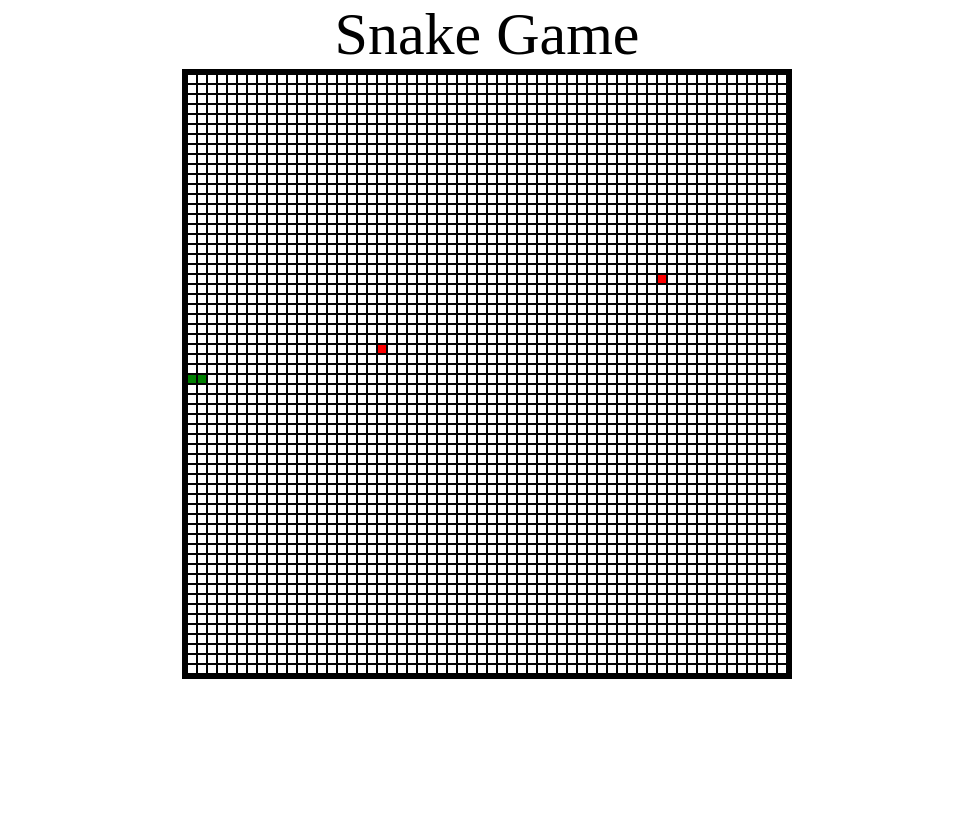
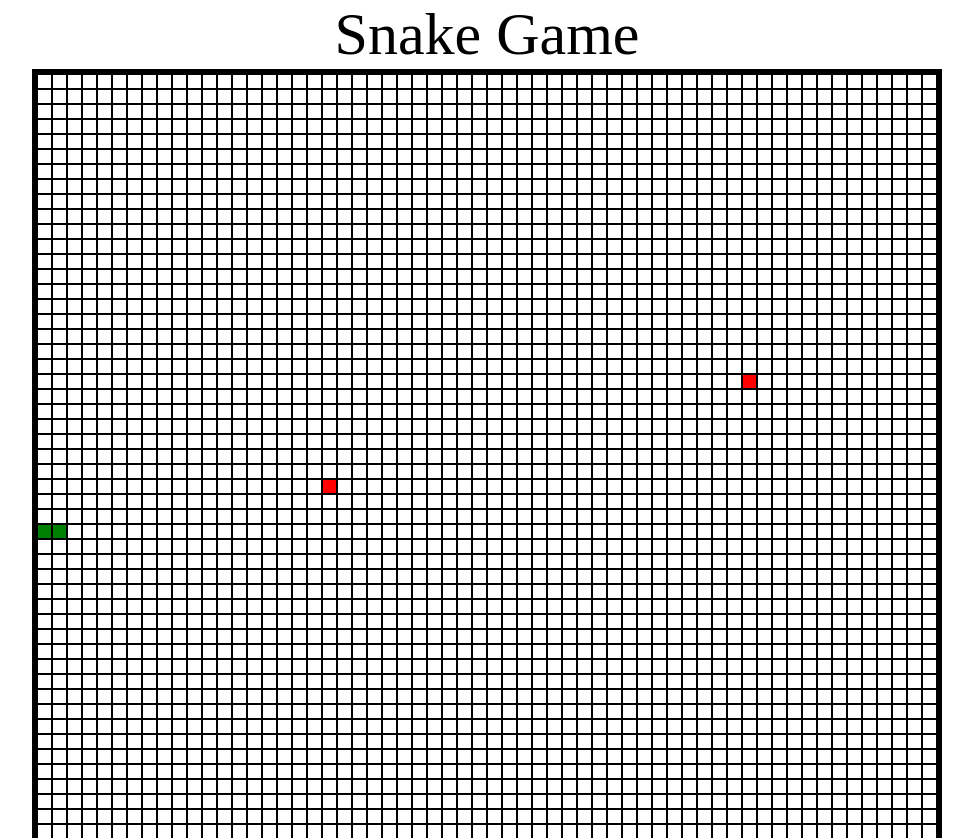
Before and after one commit to Kayleith/GameDayJquery, a plain HTML site: page snake/index.html in a window 1280 px wide. Shown: the top 838 px of the page, without its empty margins (153-1126 px from the left). Before the commit the page ends 800 px from the top, so only its background shows below. Drawn offline with Linux system fonts and the light colour scheme.

Commit message:
Made it bigger

```diff
--- a/snake/snake.css
+++ b/snake/snake.css
@@ -32,8 +32,8 @@ h1{
 
 .grid {
   display: block;
-  width: 600px;
-  height: 600px;
+  width: 900px;
+  height: 900px;
   margin: auto;
   border: 5px solid black;
 }
@@ -42,14 +42,14 @@ h1{
   display: block;
   float: left;
   width: 100%;
-  height: 10px;
+  height: 15px;
 }
 
 .grid > ul > li {
   display: block;
   float: left;
-  width: 8px;
-  height: 8px;
+  width: 13px;
+  height: 13px;
   border: 1px solid black;
 }
 
```
